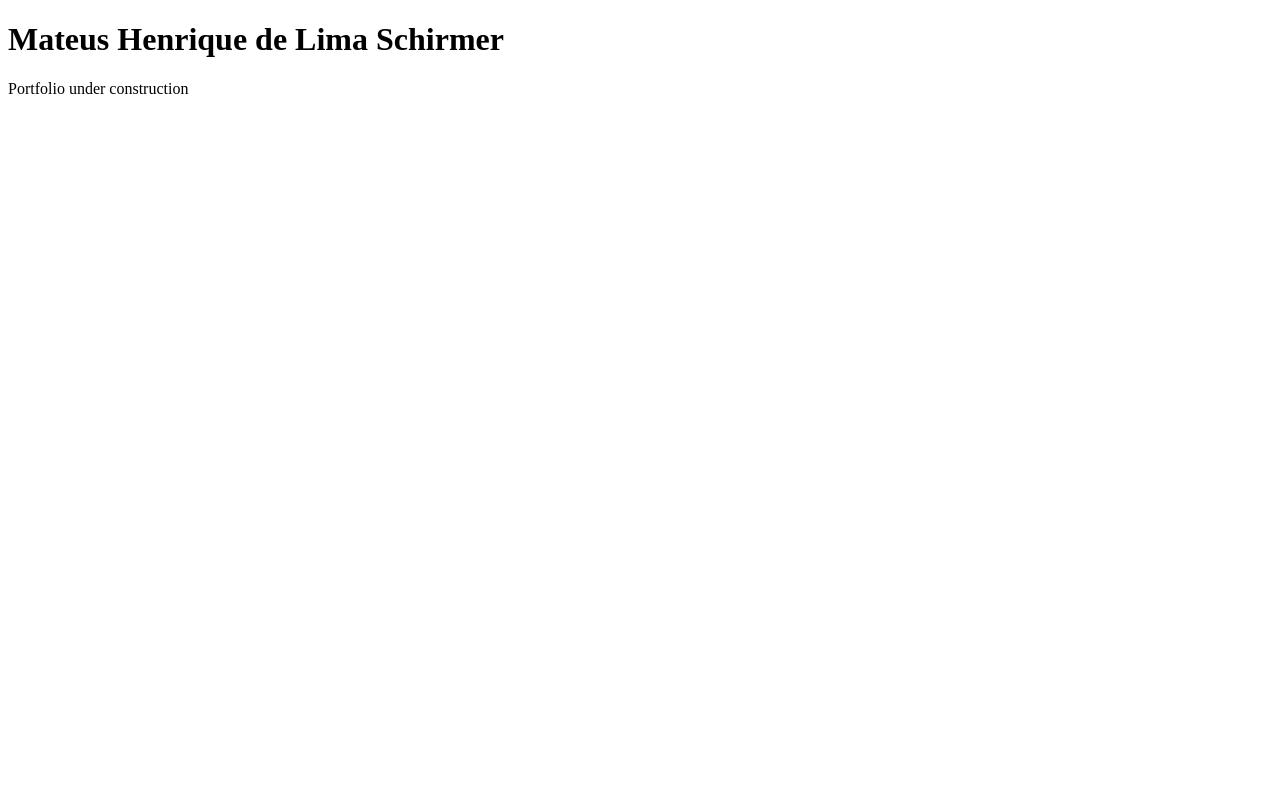
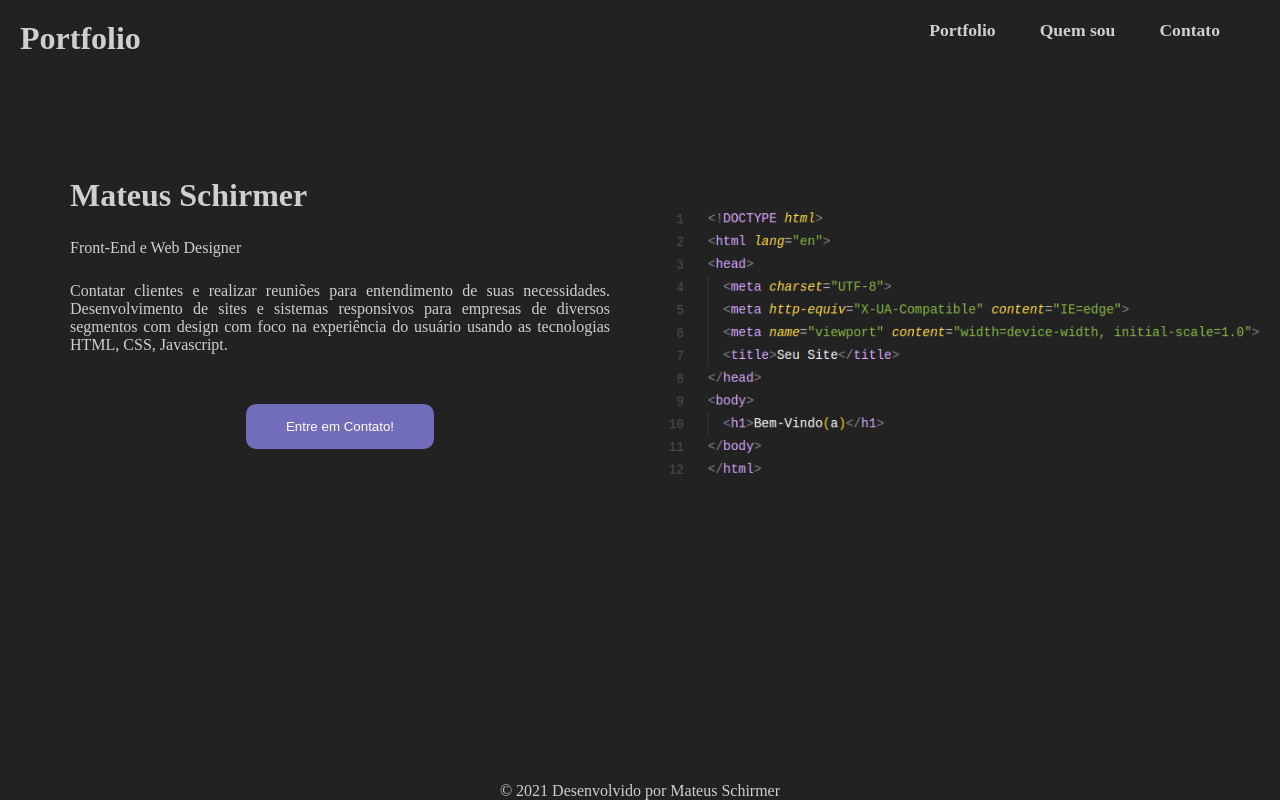
Before and after one commit to mateushl/mateushl.github.io, a plain HTML site: page index.html in a window 1280 px wide. Drawn offline with Linux system fonts and the light colour scheme.

Commit message:
first comit

```diff
--- a/index.html
+++ b/index.html
@@ -1,13 +1,38 @@
 <!DOCTYPE html>
-<html lang="en">
+<html lang="pt-br">
 <head>
   <meta charset="UTF-8">
   <meta http-equiv="X-UA-Compatible" content="IE=edge">
   <meta name="viewport" content="width=device-width, initial-scale=1.0">
+  <link rel="stylesheet" href="style.css">
   <title>Mateus Schirmer</title>
 </head>
 <body>
-  <h1>Mateus Henrique de Lima Schirmer</h1>
-  <p>Portfolio under construction</p>
+  <header>
+    <h1><a href="index.html" id="reload">Portfolio</a></h1>
+    <nav>
+      <a href="#">Portfolio</a>
+      <a href="#">Quem sou</a>
+      <a href="#contato">Contato</a>
+    </nav>
+  </header>
+  <div id="principal">
+    <h1 id="titulo-principal">Mateus Schirmer</h1>
+    <p id="desenvolvedor">
+      Front-End e Web Designer
+    </p>
+    <p>
+      Contatar clientes e realizar reuniões para entendimento de suas necessidades. Desenvolvimento de sites e sistemas responsivos para empresas de diversos segmentos com design com foco na experiência do usuário usando as tecnologias HTML, CSS, Javascript.
+      <button type="submit" id="botao"><a href="#">Entre em Contato!</a></button>
+      <br><br>
+    </p>
+  </div>
+  <div id="img-html">
+    <img src="image/portfolio.jpg" alt="Codigo HTML">
+  </div>
+  <footer>
+    <p>&#169; 2021 Desenvolvido por Mateus Schirmer</p>
+  </footer>
+  </script>
 </body>
 </html>
--- /dev/null
+++ b/style.css
@@ -0,0 +1,98 @@
+* {
+  margin: 0px;
+  padding: 0px;
+  border: 0px;
+  color: white;
+}
+body {
+  background-color: #222222;
+}
+
+header > h1, nav{
+  display: inline-block;
+  margin: 20px;
+}
+
+#reload {
+  text-decoration: none;
+  color: rgb(207, 207, 207);
+}
+
+#reload:hover {
+  color: #716DBA;
+}
+
+nav {
+  float: right;
+}
+nav > a {
+  margin-right: 40px;
+  padding-top: 12px;
+  text-decoration: none;
+  font-weight: bolder;
+  font-size: 1.1em;
+  color: rgb(207, 207, 207);
+}
+
+nav > a:hover {
+  color: #716DBA;
+}
+
+h1, p{
+  color: rgb(207, 207, 207);
+}
+
+#titulo-principal {
+  margin: 0px 0px 25px 50px;
+}
+
+#principal {
+  display: inline-block;
+  width: 50%;
+  margin-left: 20px;
+}
+
+#principal > p {
+  text-align: justify;
+  margin: 0px 50px 0px 50px;
+}
+#desenvolvedor {
+  padding-bottom: 25px;
+}
+
+#img-html {
+  display: inline-block;
+  width: 45%;
+  margin-top: 10%;
+
+}
+
+#img-html img {
+  max-width: 600px
+
+}
+
+#botao {
+  display: block;
+  margin: auto;
+  margin-top: 50px;
+  padding: 15px 40px 15px 40px;
+  border-radius: 10px;
+  background-color: #716DBA;
+  cursor: pointer;
+}
+
+#botao:hover {
+  background-color: #7b78b6;
+}
+
+#botao > a {
+  text-decoration: none;
+}
+
+footer {
+  position: absolute;
+  bottom: 0;
+  width: 100%;
+  text-align: center;
+}
```
Also changed, not shown: image/portfolio.jpg (added).
